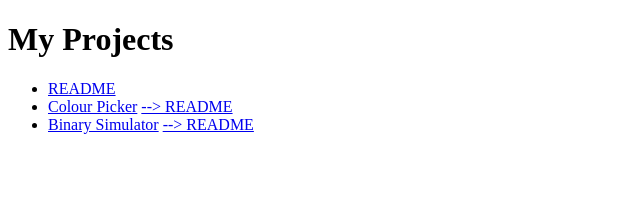
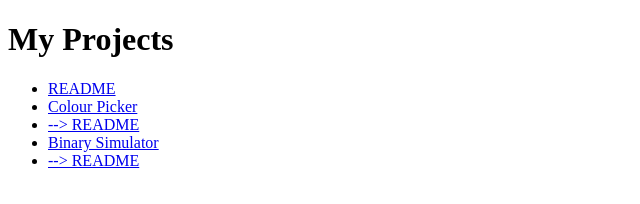
Before and after one commit to peterjbrock/random-sparks, a plain HTML site: page index.html in a window 1280 px wide. Shown: the whole page, without its empty margins (0-640 px from the left). Drawn offline with Linux system fonts and the light colour scheme.

Commit message:
Update index.html
Change list elements so the ReadMe is on a following line

```diff
--- a/index.html
+++ b/index.html
@@ -9,8 +9,10 @@
     <h1>My Projects</h1>
     <ul>
         <li><a href="README.md" target="_blank">README</a></li>
-        <li><a href="ColourPicker/index.html" target="_blank">Colour Picker</a>  <a href="ColourPicker/README.md" target="_blank"> -->  README</a></li>
-        <li><a href="BinarySimulator/index.html" target="_blank">Binary Simulator</a>  <a href="BinarySimulator/README.md" target="_blank"> -->  README</a></li>
+        <li><a href="ColourPicker/index.html" target="_blank">Colour Picker</a> </li>
+        <li><a href="ColourPicker/README.md" target="_blank"> -->  README</a></li>
+        <li><a href="BinarySimulator/index.html" target="_blank">Binary Simulator</a> </li>
+        <li><a href="BinarySimulator/README.md" target="_blank"> -->  README</a></li>
     </ul>
 </body>
 </html>
```
